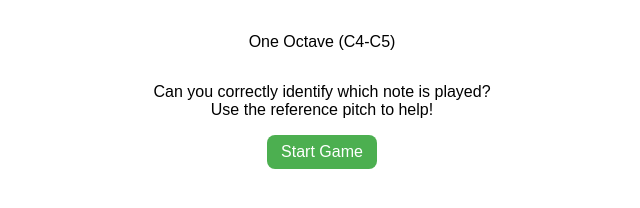
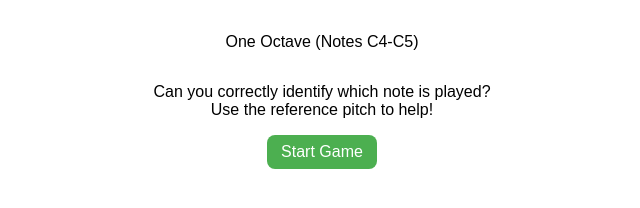
Before and after one commit to Bonzerelie/rpgcmajor5, a plain HTML site: page index.html in a window 1280 px wide. Shown: the part 220-428 px from the top of the page, 318-958 px from the left. Drawn offline with Linux system fonts and the light colour scheme.

Commit message:
Update index.html

```diff
--- a/index.html
+++ b/index.html
@@ -12,7 +12,7 @@
       <div class="start-content">
         <h1>The Relative Pitch Game! 🎹🎶</h1>
         <h2>Diatonic notes of The Major Scale (Ionian Mode)</h2>
-        <p>One Octave (C4-C5)</p>
+        <p>One Octave (Notes C4-C5)</p>
         <p>Can you correctly identify which note is played?<br>Use the reference pitch to help!</p>
         <button id="start-button" class="green-button">Start Game</button>
       </div>
@@ -21,7 +21,7 @@
     <div id="game-screen" class="hidden">
       <h1>The Relative Pitch Game! 🎹🎶</h1>
       <h2 id="scale-label">Diatonic - C Major Scale</h2>
-      <p id="octave-label">One Octave (C4-C5))</p>
+      <p id="octave-label">One Octave (Notes C4-C5))</p>
 
       <div class="controls">
         <button id="play-reference" class="green-button">Play Reference (C - Tonic)</button>
```
